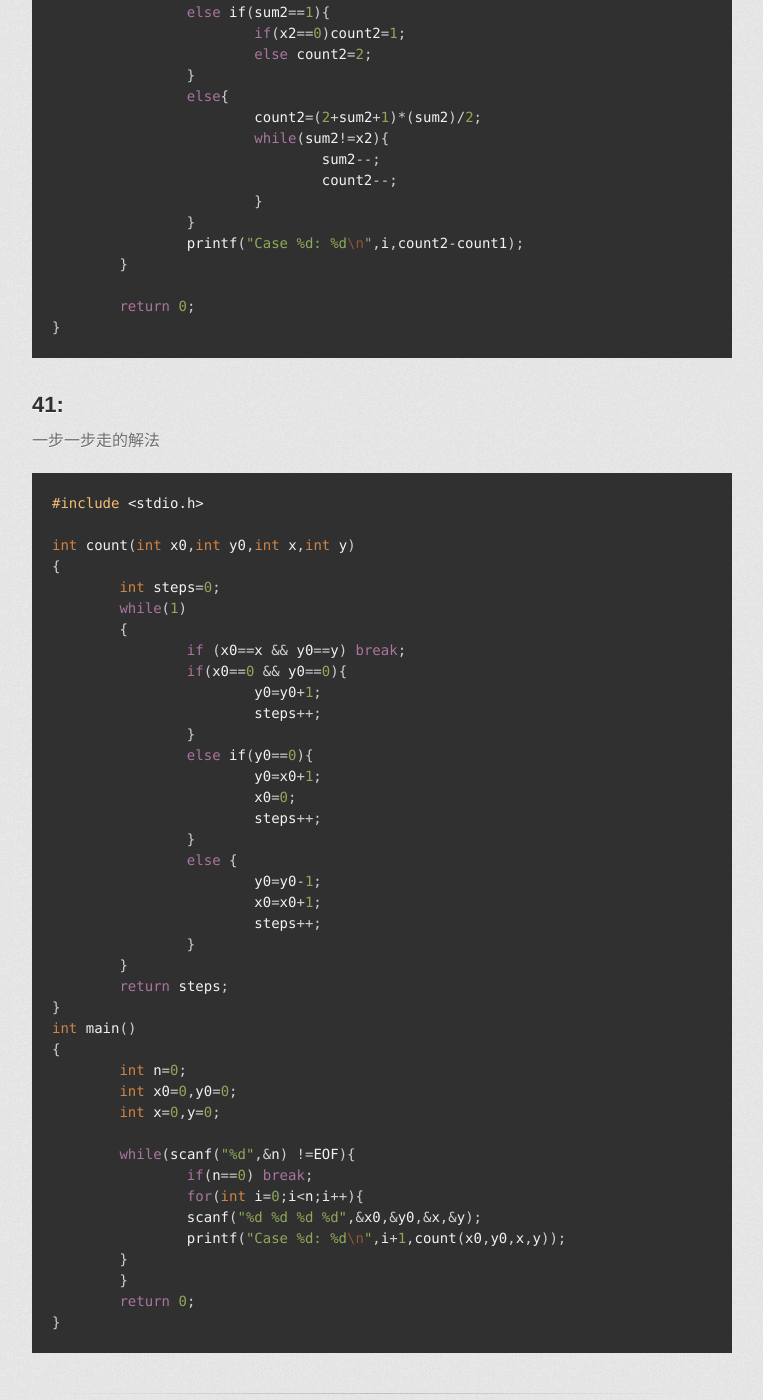
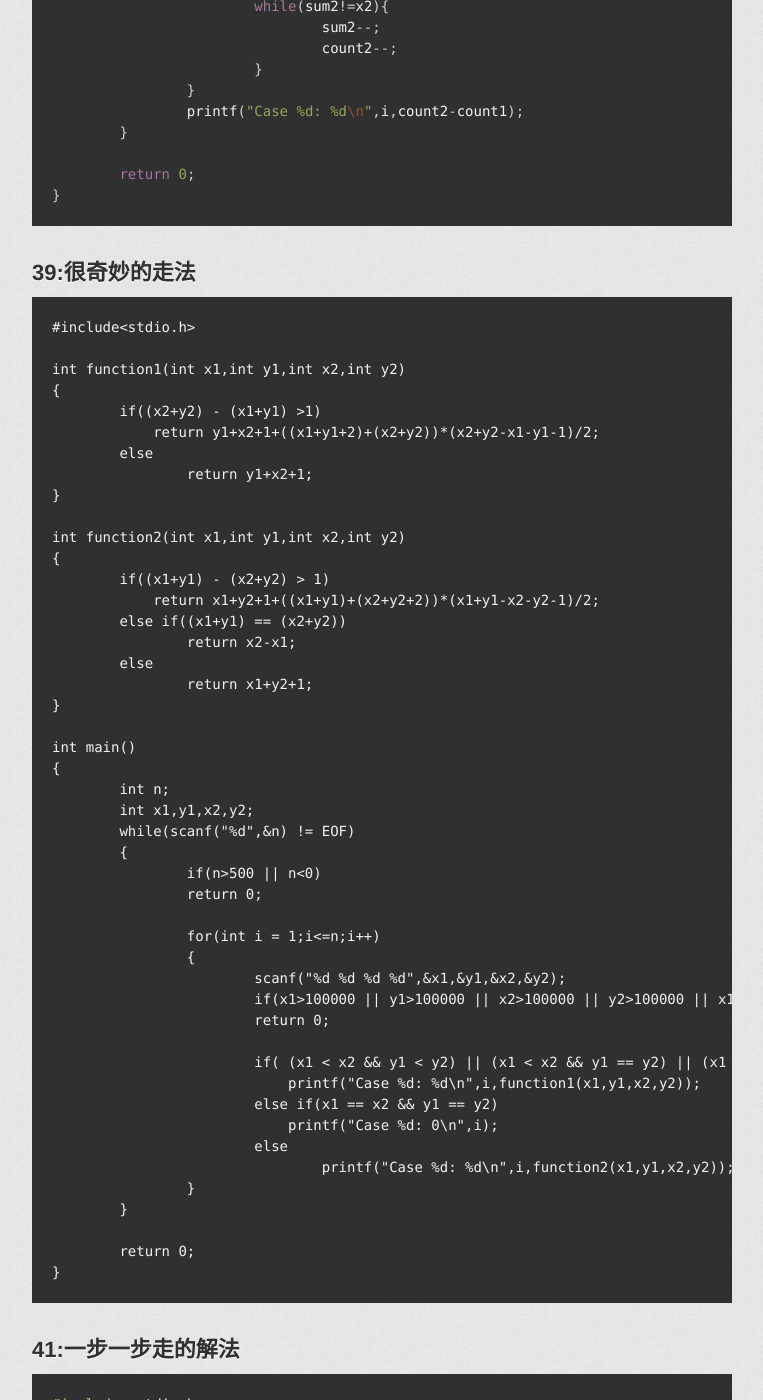
Before and after one commit to NUKCSIE110/ProgrammingStudio, a Jekyll site: the page built from hw/20171211.md, in a window 1280 px wide and 1400 px high, scrolled down 2333 px. Shown: the whole window, without its empty margins (258-1021 px from the left). Built offline with Jekyll 4.4.1, drawn with Linux system fonts in a browser that asks for light colours; some web fonts are replaced; some of the changed text lies outside the part shown.

Commit message:
Update 20171211.md

````diff
--- a/hw/20171211.md
+++ b/hw/20171211.md
@@ -3,8 +3,7 @@ title: 20171211作業解法
 layout: default
 ---
 
-## 9:
-公式解
+## 9:公式解
 ``` c++
 #include<stdio.h>
 int count(int x,int y){
@@ -29,8 +28,7 @@ int main(){
 	}
 }
 ```
-## 14:
-公式解
+## 14:公式解
 ``` c++
 #include<stdio.h>
 
@@ -63,8 +61,7 @@ int main() {
     return 0;
 }
 ```
-## 35:
-公式解
+## 35:公式解
 ``` c++
 #include<stdio.h>
 
@@ -113,8 +110,56 @@ int main(){
 	return 0;
 }
 ```
-## 41:
-一步一步走的解法
+## 39:很奇妙的走法
+``` c==
+#include<stdio.h>
+
+int function1(int x1,int y1,int x2,int y2)
+{
+	if((x2+y2) - (x1+y1) >1)
+	    return y1+x2+1+((x1+y1+2)+(x2+y2))*(x2+y2-x1-y1-1)/2;
+	else
+		return y1+x2+1;
+}
+
+int function2(int x1,int y1,int x2,int y2)
+{
+	if((x1+y1) - (x2+y2) > 1)
+	    return x1+y2+1+((x1+y1)+(x2+y2+2))*(x1+y1-x2-y2-1)/2;
+	else if((x1+y1) == (x2+y2))
+		return x2-x1;
+	else
+		return x1+y2+1;
+}
+
+int main()
+{
+	int n;
+	int x1,y1,x2,y2;
+	while(scanf("%d",&n) != EOF)
+	{
+		if(n>500 || n<0)
+		return 0;
+
+		for(int i = 1;i<=n;i++)
+		{
+			scanf("%d %d %d %d",&x1,&y1,&x2,&y2);
+			if(x1>100000 || y1>100000 || x2>100000 || y2>100000 || x1<0 || y1<0 || x2<0 || y2<0)
+			return 0;
+
+			if( (x1 < x2 && y1 < y2) || (x1 < x2 && y1 == y2) || (x1 == x2 && y1 < y2) )
+			    printf("Case %d: %d\n",i,function1(x1,y1,x2,y2));
+			else if(x1 == x2 && y1 == y2)
+			    printf("Case %d: 0\n",i);
+			else
+				printf("Case %d: %d\n",i,function2(x1,y1,x2,y2));
+		}
+	}
+
+	return 0;
+}
+```
+## 41:一步一步走的解法
 ``` c++
 #include <stdio.h>
 
````
